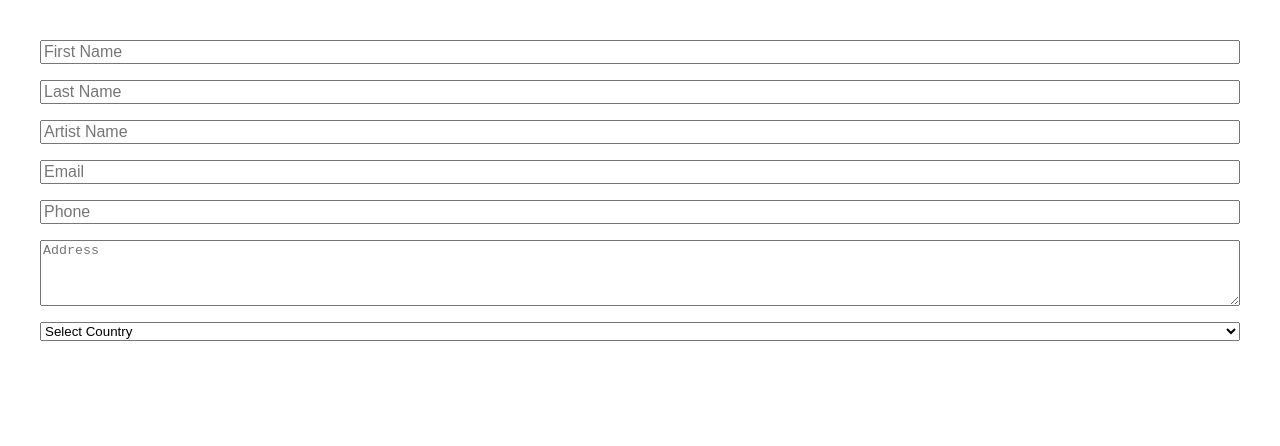
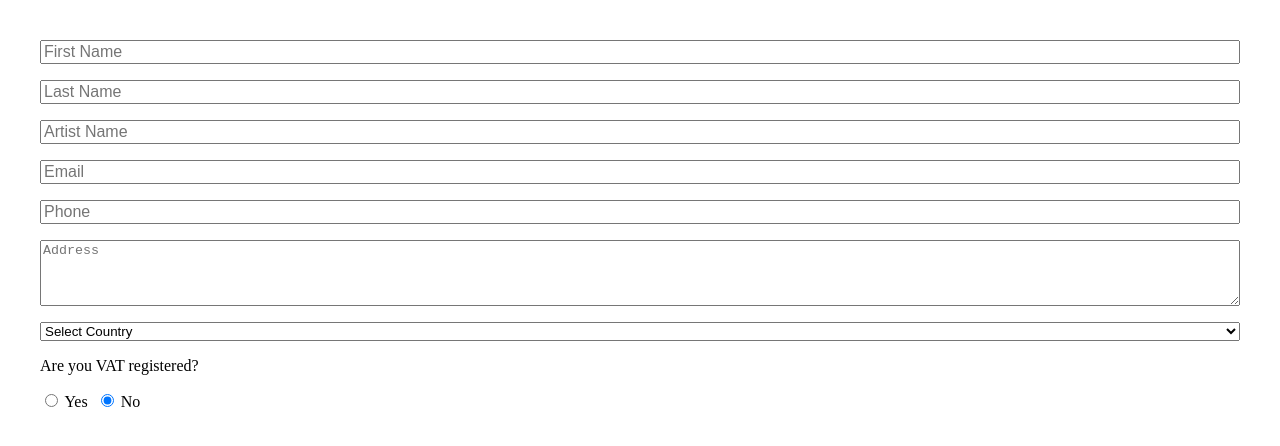
Before and after one commit to studiosmith-cordell/Perfect-Havoc-Form-App, a Svelte app: page / in a window 1280 px wide. Shown: the top 446 px of the page. Built offline with nearby package versions, Linux system fonts and the light colour scheme.

Commit message:
Update App.svelte

```diff
--- a/src/App.svelte
+++ b/src/App.svelte
@@ -12,7 +12,9 @@
         /** @type { string } */
         address = $state(),
         /** @type { string } */
-        country = $state();
+        country = $state(),
+        /** @type { string } */
+        vat = $state(false);
 </script>
 
 <div id="wrapper">
@@ -376,6 +378,27 @@
             <option value="Zambia">Zambia</option>
             <option value="Zimbabwe">Zimbabwe</option>
         </select>
+        <div>Are you VAT registered?</div>
+        <div id="vat">
+            <label>
+                <input
+                    bind:group={vat}
+                    type="radio"
+                    name="vat"
+                    value={true}
+                />
+                Yes
+            </label>
+            <label>
+                <input
+                    bind:group={vat}
+                    type="radio"
+                    name="vat"
+                    value={false}
+                />
+                No
+            </label>
+        </div>
     </form>
 </div>
 
@@ -397,4 +420,18 @@
     textarea {
         min-height: 4lh;
     }
+
+    select {
+        cursor: pointer;
+    }
+
+    input[type='radio'] {
+        cursor: pointer;
+    }
+
+    #vat {
+        display: flex;
+        flex-wrap: wrap;
+        gap: 1em 0.5em;
+    }
 </style>
```
